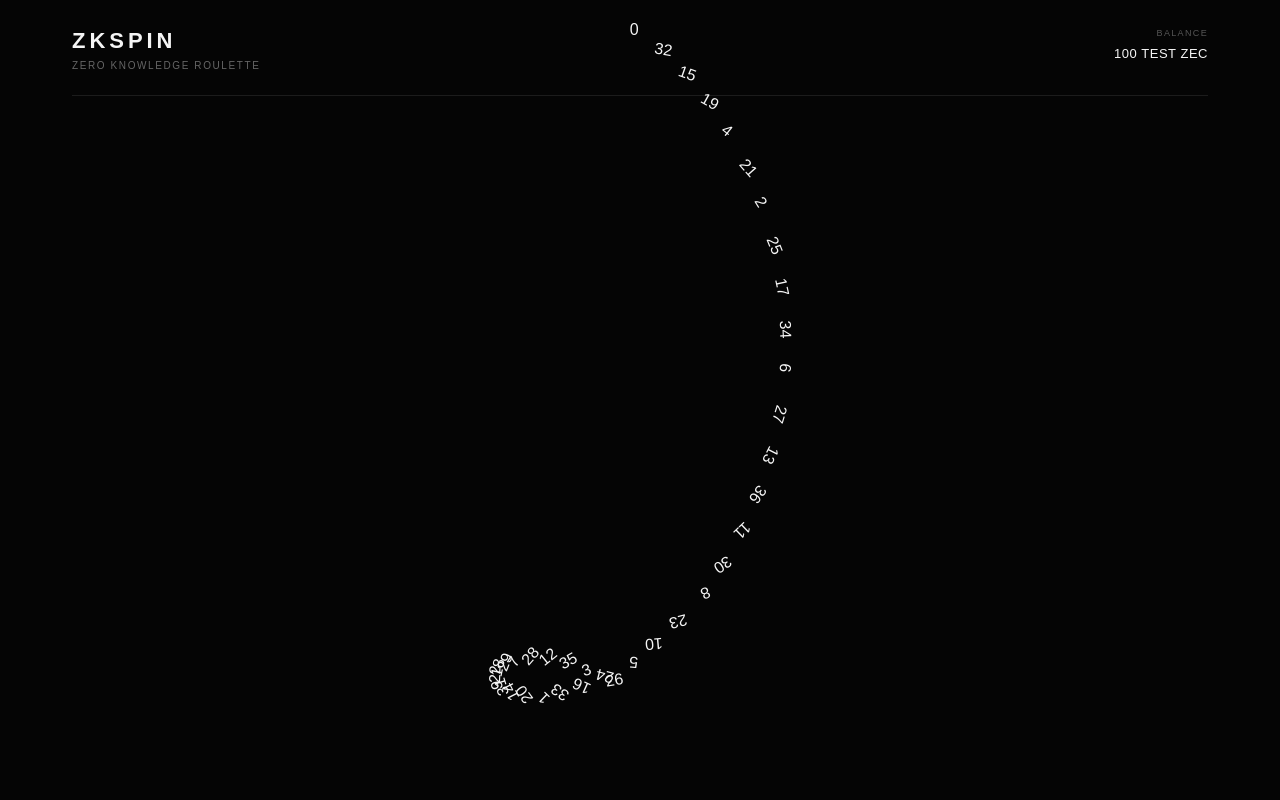
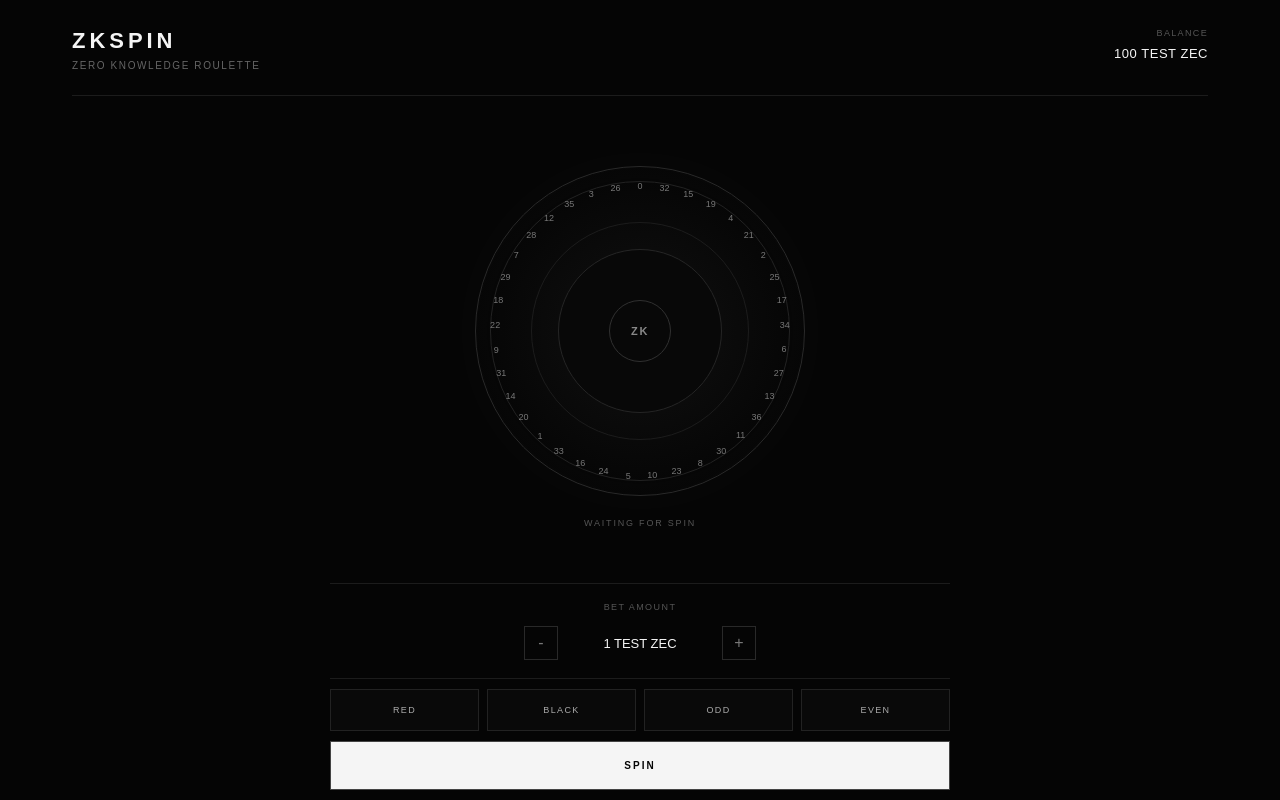
Before and after one commit to justneverminding/ZKSpin, a Next.js app: page / in a window 1280 px wide. Shown: the top 800 px of the page. Built offline with nearby package versions, Linux system fonts and the light colour scheme.

Commit message:
Style roulette wheel

```diff
--- a/app/globals.css
+++ b/app/globals.css
@@ -264,3 +264,94 @@ button {
     margin-top: 55px;
   }
 }
+/* Roulette Wheel */
+
+.roulette-wheel {
+  position: relative;
+  width: 330px;
+  height: 330px;
+  border-radius: 50%;
+  border: 1px solid #292929;
+  background:
+    radial-gradient(circle at center, #111 0%, #090909 48%, #050505 72%);
+  box-shadow:
+    0 0 80px rgba(255, 255, 255, 0.025),
+    inset 0 0 45px rgba(255, 255, 255, 0.025);
+}
+
+.roulette-wheel::before {
+  content: "";
+  position: absolute;
+  inset: 14px;
+  border: 1px solid #222;
+  border-radius: 50%;
+}
+
+.roulette-wheel::after {
+  content: "";
+  position: absolute;
+  inset: 55px;
+  border: 1px solid #1c1c1c;
+  border-radius: 50%;
+}
+
+.roulette-number {
+  position: absolute;
+  top: 50%;
+  left: 50%;
+  width: 24px;
+  height: 24px;
+  margin-left: -12px;
+  margin-top: -12px;
+
+  display: flex;
+  align-items: center;
+  justify-content: center;
+
+  transform-origin: center center;
+
+  color: #777;
+  font-size: 9px;
+  z-index: 2;
+}
+
+.roulette-number span {
+  display: block;
+}
+
+.roulette-inner {
+  position: absolute;
+  inset: 82px;
+  border-radius: 50%;
+  border: 1px solid #252525;
+  background: #080808;
+
+  display: flex;
+  align-items: center;
+  justify-content: center;
+
+  z-index: 3;
+}
+
+.roulette-center {
+  width: 62px;
+  height: 62px;
+  border-radius: 50%;
+  border: 1px solid #303030;
+
+  display: flex;
+  align-items: center;
+  justify-content: center;
+
+  color: #888;
+  font-size: 11px;
+  font-weight: 700;
+  letter-spacing: 0.15em;
+}
+
+@media (max-width: 600px) {
+  .roulette-wheel {
+    transform: scale(0.82);
+    margin: -30px 0;
+  }
+}
```
